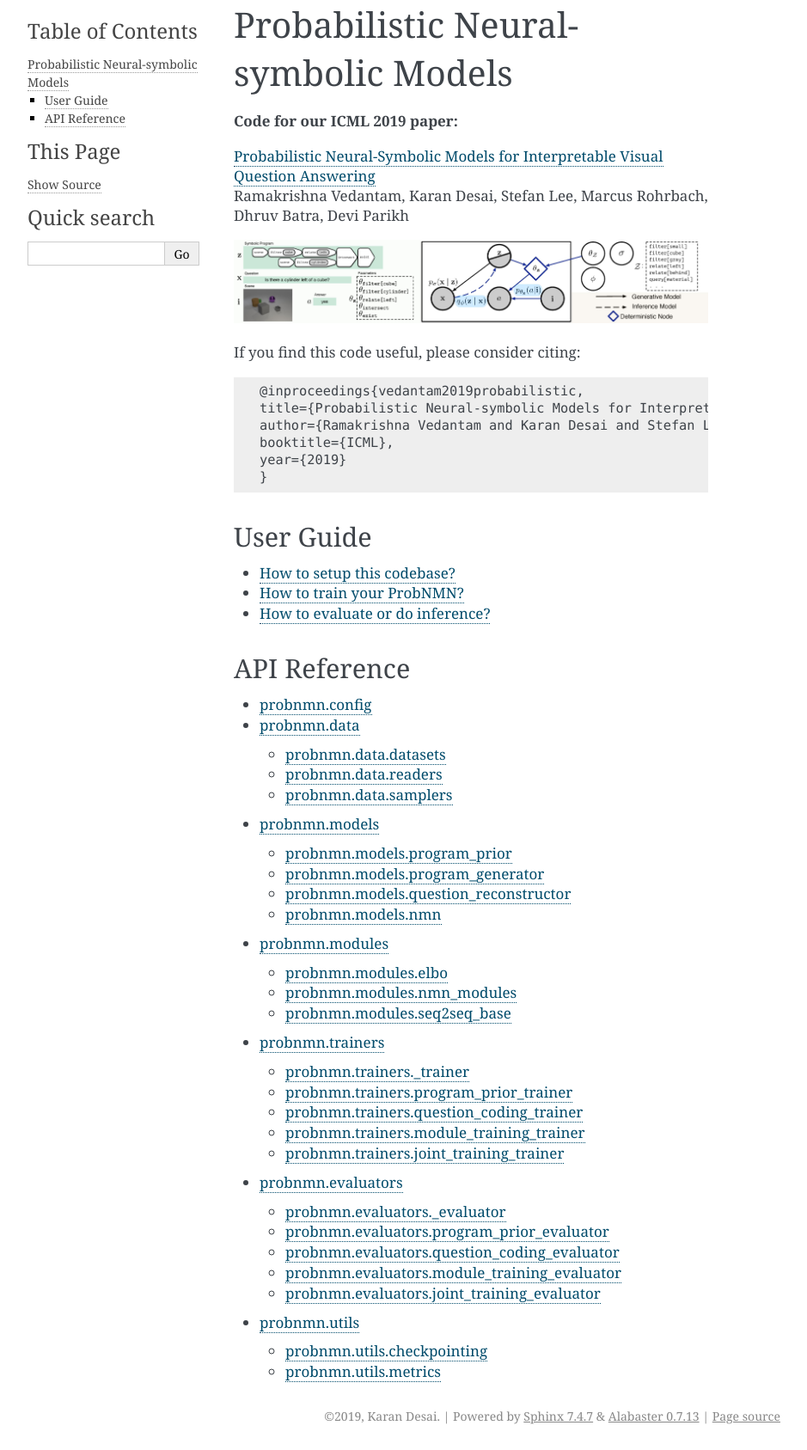
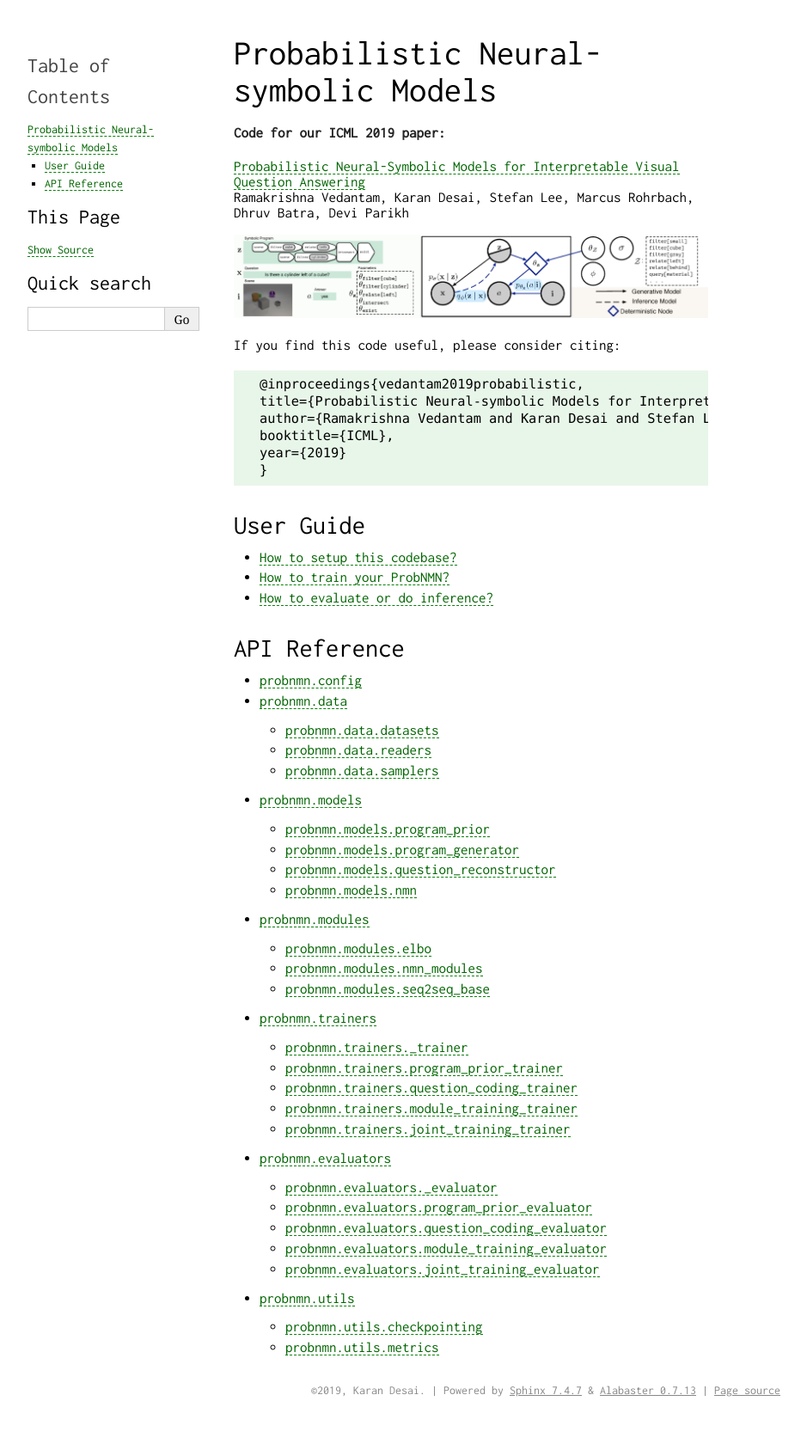
Before and after one commit to kdexd/probnmn-clevr, a Sphinx documentation site: the page built from docs/index.rst, in a window 1280 px wide. Shown: the whole page at 86% size, without its empty margins (202-1141 px from the left). Built offline with Sphinx 7.4.7, drawn with Linux system fonts in a browser that asks for light colours; after the commit the page ends 1655 px from its top, so only the background shows below that.

Commit message:
Add styling to docs (like kdexd.github.io).

```diff
--- a/docs/_static/custom.css
+++ b/docs/_static/custom.css
@@ -1,3 +1,8 @@
+body {
+    padding: 40px 0 0 0;
+    font-family: 'Inconsolata' !important;
+}
+
 /* Make main content wider */
 div.document {
     margin: auto;
@@ -5,14 +10,53 @@ div.document {
 }
 
 div.body {
+    color: black;
     max-width: 100%
 }
 
+/* Darker headings */
+h1, h2, h3, h4, div.sphinxsidebar h1, div.sphinxsidebar h2,
+div.sphinxsidebar h3, div.sphinxsidebar h4, div.body h1,
+div.body h2, div.body h3, div.body h4 {
+    color: black;
+}
+
+/* Darker bold words */
+strong {
+    color: #252525;
+}
+
+/* Inconsolata everywhere */
+h1, h2, h3, h4, div.sphinxsidebar h1, div.sphinxsidebar h2,
+div.sphinxsidebar h3, div.sphinxsidebar h4, div.body h1,
+div.body h2, div.body h3, div.body h4, div.body {
+    font-family: 'Inconsolata' !important;
+}
+
+/* TOC tree anchor tag & view source link styling like kdexd.github.io */
+div.sphinxsidebar a, .viewcode-link, a.reference {
+    color: darkgreen;
+    text-decoration: none;
+    border-bottom: 1px dashed green;
+    text-underline-position: under;
+}
+
+/* TOC tree anchor tag & view source link styling like kdexd.github.io */
+div.sphinxsidebar a:hover, .viewcode-link:hover, a.reference:hover {
+    font-weight: 700;
+    border-bottom: 1px solid green;
+}
+
 /* Add a light background to class signatures. */
-dl.class > dt:first-of-type, dl.function > dt:first-of-type, dl.method > dt:first-of-type {
-    background-color: #dddddd;
+dl.class > dt:first-of-type, dl.function > dt:first-of-type, dl.method > dt:first-of-type, dl.classmethod > dt:first-of-type {
+    background-color: #d8f6e9;
     padding: 10px;
-    border: 1px solid #888888;
+    border: 1px solid #1b5e20;
+}
+
+/* Add same light background to code examples. */
+pre {
+    background-color: #e8f6e9;
 }
 
 /* Make "Parameters" subsection wider - display heading and content vertically. */
@@ -22,6 +66,7 @@ dl.field-list {
 
 /* Increase font size of subsection headings ("Parameters", "Examples" etc.) */
 .rubric, dl.field-list > dt.field-odd, dl.field-list > dt.field-even {
+    color: black;
     font-size: 1.2em;
     font-weight: bold;
     line-height: 1.3em;
--- a/docs/_templates/layout.html
+++ b/docs/_templates/layout.html
@@ -12,5 +12,7 @@
     gtag('config', 'UA-120523111-2');
     </script>
 
+    <link href="https://fonts.googleapis.com/css?family=Inconsolata&display=swap" rel="stylesheet">
+
 {{ super() }}
 {% endblock %}
```
Also changed, not shown: 1 other file.
